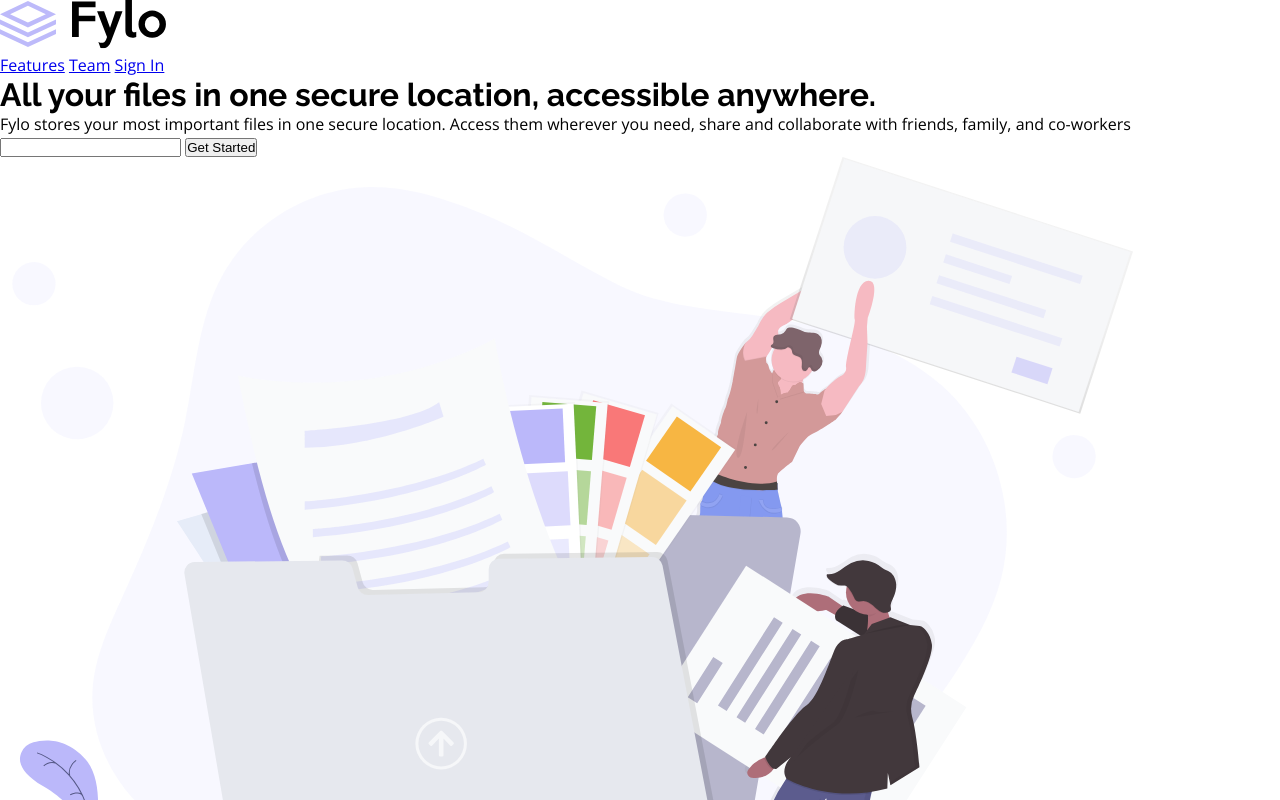
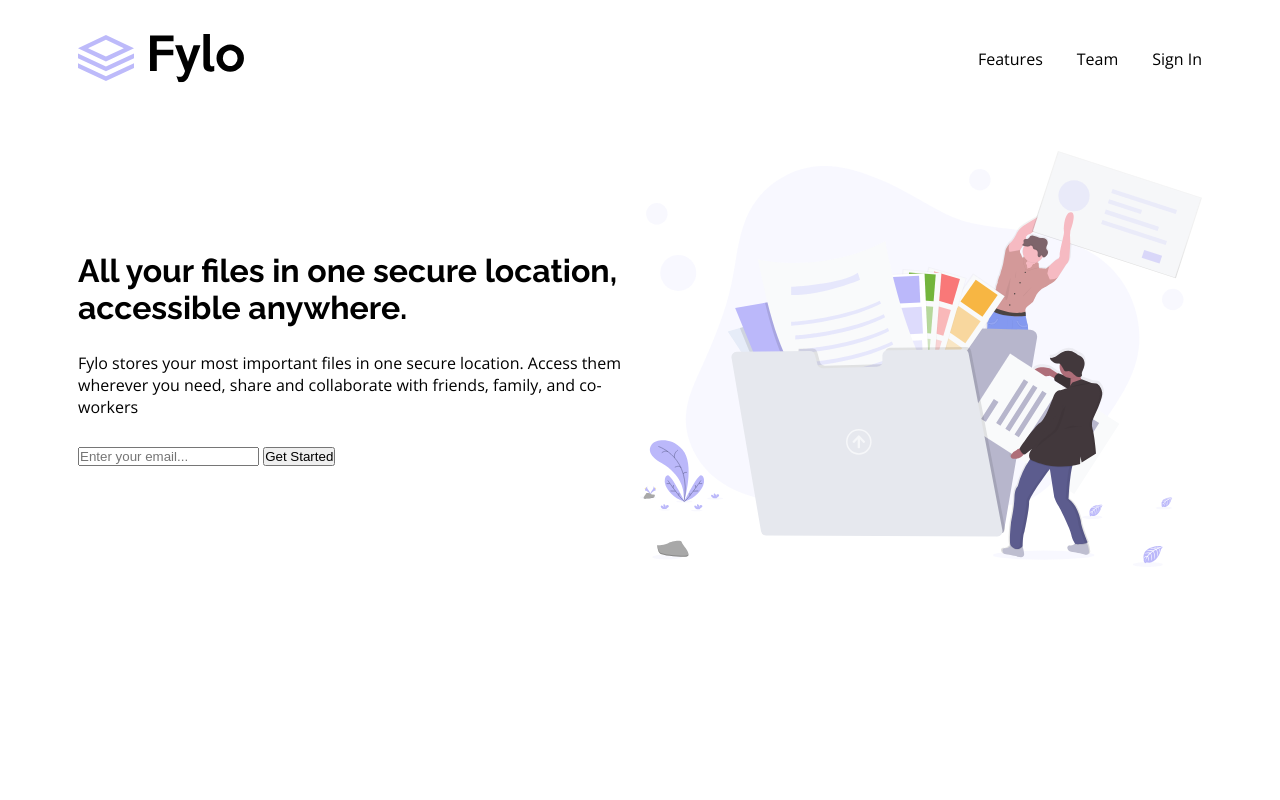
Before and after one commit to ajmalpoovanath/Fylo, a plain HTML site: page index.html in a window 1280 px wide. Shown: the top 800 px of the page. Drawn offline with nearby package versions, Linux system fonts and the light colour scheme.

Commit message:
working on styling

```diff
--- a/index.html
+++ b/index.html
@@ -24,7 +24,7 @@
           and co-workers
         </p>
         <div">
-          <input class="hero-input" type="text" />
+          <input class="hero-input" placeholder="Enter your email..." type="email" />
           <button>Get Started</button>
         </div>
       </div>
--- a/style.css
+++ b/style.css
@@ -11,3 +11,41 @@ body {
   padding: 0;
   box-sizing: border-box;
 }
+header {
+  display: flex;
+  align-items: center;
+  justify-content: space-between;
+  padding: 34px 78px;
+}
+.header-links a {
+  text-decoration: none;
+  color: #000000;
+}
+.header-links {
+  display: flex;
+  gap: 34px;
+}
+hero {
+  display: flex;
+  align-items: center;
+  justify-content: space-between;
+  padding: 34px 78px;
+}
+.image {
+  height: auto;
+  width: 50%;
+}
+.hero-contents {
+  display: flex;
+  flex-direction: column;
+  gap: 26px;
+}
+
+main {
+  display: flex;
+  padding: 278px 78px;
+}
+section {
+  display: flex;
+  padding: 34px 78px;
+}
```
